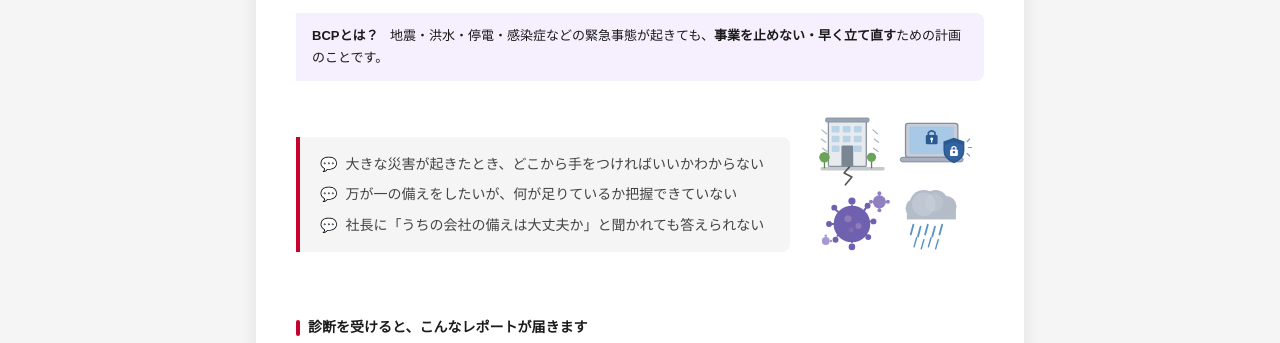
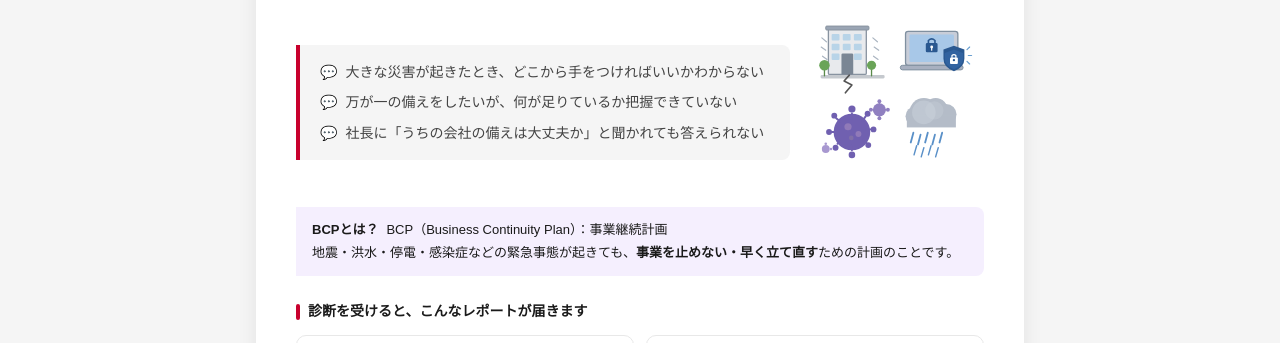
Before and after one commit to miku05210601-svg/resilience-lab-hp, a website: page bcp-check/index.html in a window 1280 px wide. Shown: the part 387-730 px from the top of the page. Drawn offline with nearby package versions, Linux system fonts and the light colour scheme.

Commit message:
BCP診断 イントロ: BCPとは？ボックスを痛点リスト下へ移動・文言更新
Co-Authored-By: Claude Sonnet 4.6 <noreply@anthropic.com>

```diff
--- a/bcp-check/index.html
+++ b/bcp-check/index.html
@@ -609,14 +609,8 @@
         3分間の診断で、御社の備えレベルを無料で診断します。
       </p>
 
-      <!-- BCPとは：簡単説明ボックス -->
-      <div class="bcp-what">
-        <span class="bcp-what-label">BCPとは？</span>
-        地震・洪水・停電・感染症などの緊急事態が起きても、<strong>事業を止めない・早く立て直す</strong>ための計画のことです。
-      </div>
-
       <!-- 痛点チェック＋イラスト：2カラム -->
-      <div style="display:flex; align-items:center; gap:24px; margin-bottom:32px;">
+      <div style="display:flex; align-items:center; gap:24px; margin-bottom:16px;">
         <ul class="pain-list" style="flex:1; margin-bottom:0;">
           <li>大きな災害が起きたとき、どこから手をつければいいかわからない</li>
           <li>万が一の備えをしたいが、何が足りているか把握できていない</li>
@@ -625,6 +619,12 @@
         <div class="intro-illust" style="flex-shrink:0; width:170px;">
           <img src="/bcp-check/bcp_illust.svg" alt="災害イラスト" style="width:100%; height:auto;">
         </div>
+      </div>
+
+      <!-- BCPとは：簡単説明ボックス -->
+      <div class="bcp-what">
+        <span class="bcp-what-label">BCPとは？</span>BCP（Business Continuity Plan）：事業継続計画<br>
+        地震・洪水・停電・感染症などの緊急事態が起きても、<strong>事業を止めない・早く立て直す</strong>ための計画のことです。
       </div>
 
       <!-- 受け取れるもの -->
```
